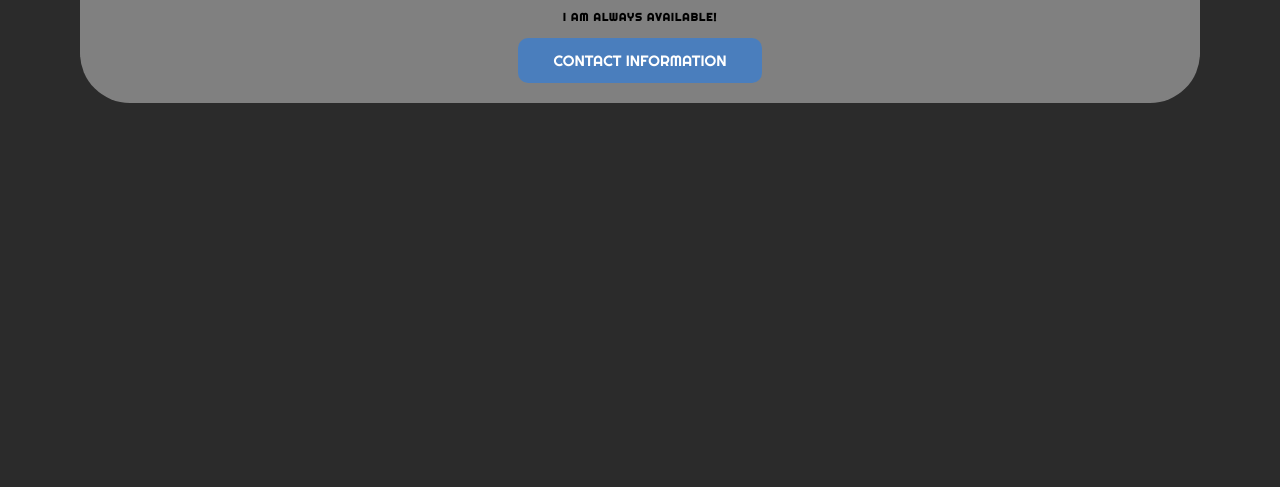
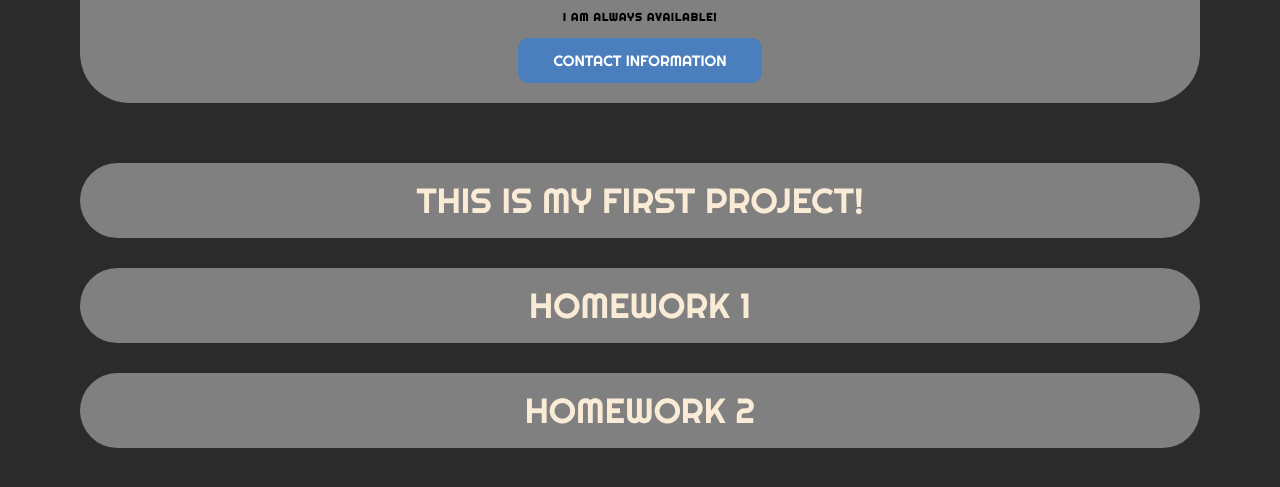
Before and after one commit to jakeeis24/Eissler-Portfolio, a plain HTML site: page index.html in a window 1280 px wide. Shown: the part 2484-2971 px from the top of the page. Before the commit the page ends 2632 px from the top, so only its background shows below. Drawn offline with Linux system fonts and the light colour scheme.

Commit message:
added additional cards for my first project and two exemplary homework assignments. I am leaving the JS alone for now while I determine the ultimate route I want to go with adding these items to my page.

```diff
--- a/assets/style.css
+++ b/assets/style.css
@@ -29,6 +29,10 @@ nav a {
   text-decoration: none;
   color: white;
   padding: 1.5rem;
+}
+h1 {
+  font-size: 3.5rem;
+  color: antiquewhite;
 }
 
 .nav-links li {
--- a/index.html
+++ b/index.html
@@ -59,10 +59,12 @@
           </ul>
           <a
             class="project-button"
+            id="display-project-list"
             href="https://www.ea.com/games/apex-legends"
             target="_blank"
             >Full Project Library</a
           >
+          <ol id="project-list"></ol>
         </div>
         <div class="project-info" id="contact">
           <a href="https://wgfd.wyo.gov/" target="_blank">
@@ -80,6 +82,16 @@
           >
         </div>
       </div>
+      <div class="container">
+        <div class="project-info" id="project1">
+          <h1>This is my first project!</h1>
+        </div>
+        <div class="project-info" id="homework1">
+          <h1>homework 1</h1>
+        </div>
+        <div class="project-info" id="homework2">
+         <h1>Homework 2</h1>
+        </div>
     </section>
     <script src="./assets/script.js"></script>
   </body>
```
Also changed, not shown: assets/script.js (+12 -1 lines).
